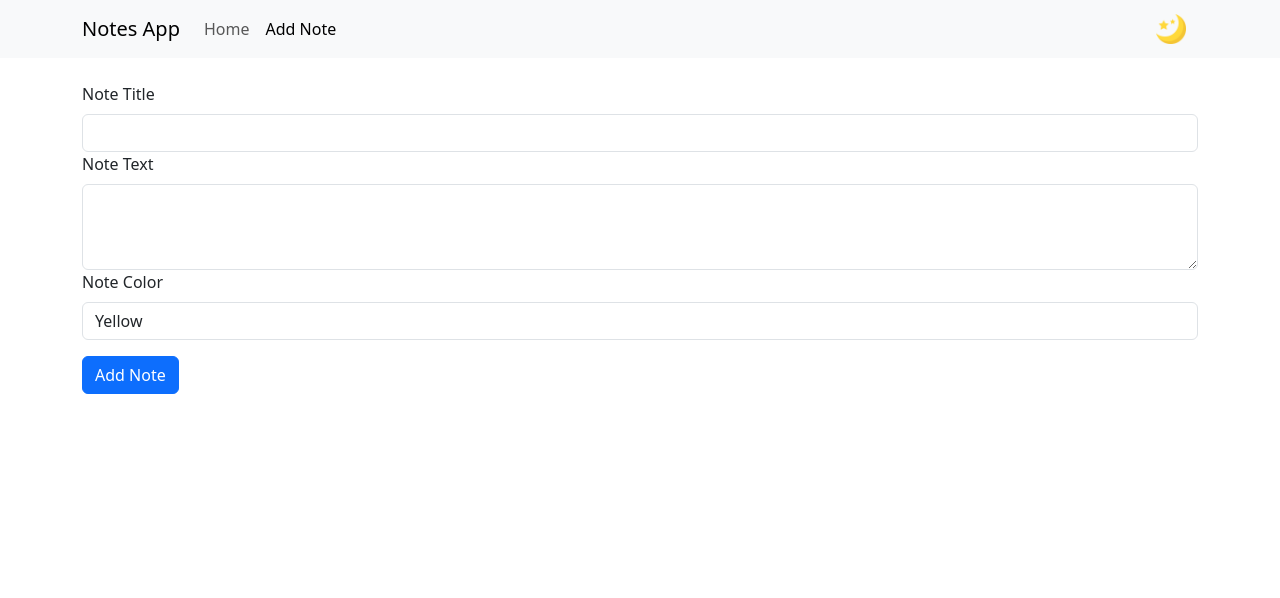
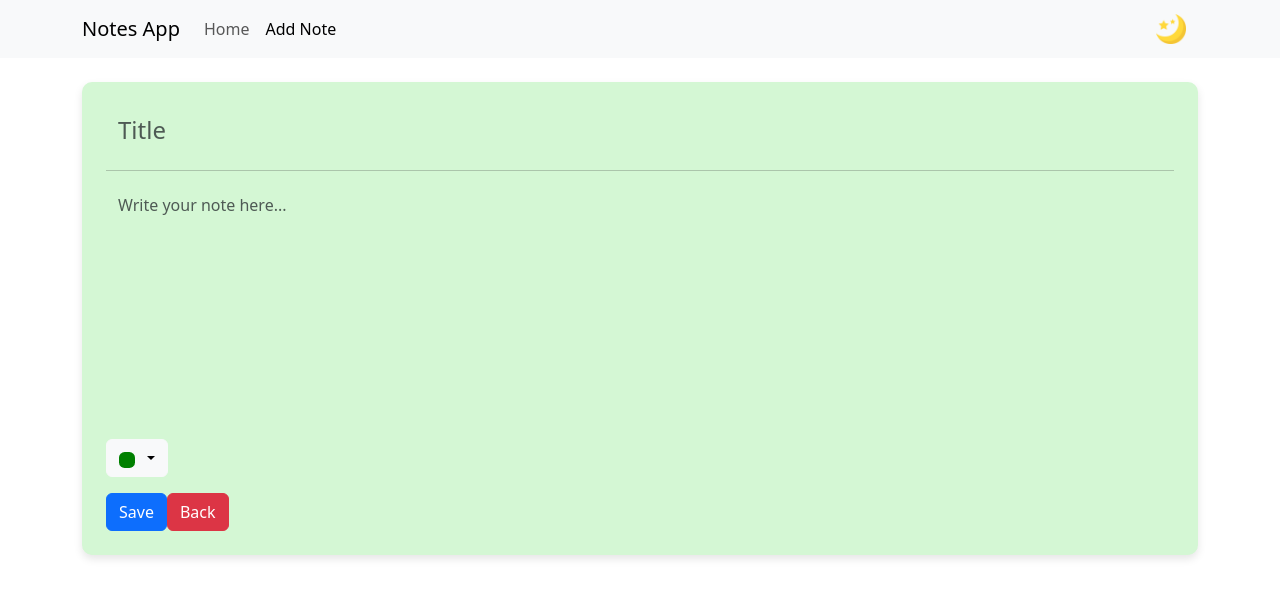
Before and after one commit to CATT-CODE/react-notes-app, a React (Vite) app: page /add in a window 1280 px wide. Shown: the top 598 px of the page. Built offline with nearby package versions, Linux system fonts and the light colour scheme.

Commit message:
Updated Edit and Add Note styling to match notes list and ability to change tag color

```diff
--- a/src/components/ColorFilterDropdown.jsx
+++ b/src/components/ColorFilterDropdown.jsx
@@ -3,7 +3,7 @@ import './ColorFilterDropdown.css';
 
 const colorOptions = [
   { value: '', label: 'None', color: 'transparent' },
-  { value: 'yellow', label: 'Yellow', color: '#fef68a' },
+  { value: 'yellow', label: 'Yellow', color: '#fffbae' },
   { value: 'green', label: 'Green', color: '#d4f7d4' },
   { value: 'purple', label: 'Purple', color: '#e4d7f5' },
   { value: 'pink', label: 'Pink', color: '#fbd7f5' },
@@ -11,9 +11,10 @@ const colorOptions = [
   { value: 'blue', label: 'Blue', color: '#d4e9f7' }
 ];
 
+// eslint-disable-next-line react/prop-types
 const ColorFilterDropdown = ({ selectedColor, onSelectColor }) => {
   return (
-    <Dropdown>
+    <Dropdown className='dropdown' >
       <Dropdown.Toggle variant="light" id="dropdown-basic">
         {selectedColor ? (
           <span className="color-swatch" style={{ backgroundColor: selectedColor }}></span>
--- a/src/components/Header.jsx
+++ b/src/components/Header.jsx
@@ -2,7 +2,7 @@ import { useContext } from 'react';
 import { Navbar, Nav, Button, Container } from 'react-bootstrap';
 import { LinkContainer } from 'react-router-bootstrap';
 import { NoteContext } from '../context/NoteContext';
-import './Header.css'; // Import the CSS file for additional styles
+import './Header.css';
 
 function Header() {
   const { darkMode, toggleDarkMode } = useContext(NoteContext);
--- a/src/components/NoteAdd.jsx
+++ b/src/components/NoteAdd.jsx
@@ -1,67 +1,77 @@
-import { useState, useContext } from 'react';
+import { useContext, useState } from 'react';
 import { useNavigate } from 'react-router-dom';
 import { NoteContext } from '../context/NoteContext';
-import { Form, Button } from 'react-bootstrap';
+import { Form, Button, Container } from 'react-bootstrap';
+import ColorFilterDropdown from './ColorFilterDropdown';
+import './NoteEditAdd.css';
 
-const NoteAdd = () => {
-  const [noteText, setNoteText] = useState('');
-  const [noteTitle, setNoteTitle] = useState('');
-  const [noteColor, setNoteColor] = useState('yellow');
+function NoteAdd() {
   const { addNote } = useContext(NoteContext);
   const navigate = useNavigate();
+  const [note, setNote] = useState({
+    title: '',
+    text: '',
+    color: 'green'
+  });
+
+  const handleChange = (e) => {
+    const { name, value } = e.target;
+    setNote({
+      ...note,
+      [name]: value
+    });
+  };
+
+  const handleColorChange = (color) => {
+    if (color === '') {
+      color = 'yellow'
+    }
+    setNote({
+      ...note,
+      color: color
+    });
+  };
 
   const handleSubmit = (e) => {
     e.preventDefault();
-    if (noteTitle.trim() && noteText.trim()) {
     addNote({
-        id: Date.now(),
-        title: noteTitle,
-        text: noteText,
-        color: noteColor,
+      ...note,
+      id: Date.now()
     });
-      setNoteTitle('');
-      setNoteText('');
     navigate('/');
-    }
   };
 
   return (
+    <Container className={`sticky-note-container ${note.color}`}>
       <Form onSubmit={handleSubmit}>
         <Form.Group>
-        <Form.Label>Note Title</Form.Label>
           <Form.Control
             type="text"
-          value={noteTitle}
-          onChange={(e) => setNoteTitle(e.target.value)}
+            placeholder="Title"
+            value={note.title}
+            name="title"
+            onChange={handleChange}
+            className="sticky-note-title"
           />
         </Form.Group>
+        <hr />
         <Form.Group>
-        <Form.Label>Note Text</Form.Label>
           <Form.Control
             as="textarea"
-          rows={3}
-          value={noteText}
-          onChange={(e) => setNoteText(e.target.value)}
+            rows={10}
+            placeholder="Write your note here..."
+            value={note.text}
+            name="text"
+            onChange={handleChange}
+            className="sticky-note-text"
           />
         </Form.Group>
-      <Form.Group>
-        <Form.Label>Note Color</Form.Label>
-        <Form.Control
-          as="select"
-          value={noteColor}
-          onChange={(e) => setNoteColor(e.target.value)}
-        >
-          <option value="yellow">Yellow</option>
-          <option value="green">Green</option>
-          <option value="purple">Purple</option>
-          <option value="pink">Pink</option>
-          <option value="orange">Orange</option>
-          <option value="blue">Blue</option>
-        </Form.Control>
-      </Form.Group>
-      <Button variant="primary" type="submit" className="mt-3">Add Note</Button>
+        <ColorFilterDropdown selectedColor={note.color} onSelectColor={handleColorChange} />
+        <Button variant="primary" type="submit" className="mt-3 mr-2">Save</Button>
+        <Button variant="danger" onClick={() => { navigate('/') }} className="mt-3">Back</Button>
       </Form>
+    </Container>
   );
-};
+}
 
 export default NoteAdd;
--- a/src/components/NoteEdit.jsx
+++ b/src/components/NoteEdit.jsx
@@ -1,79 +1,72 @@
-import { useContext } from 'react';
+import { useContext, useEffect, useState } from 'react';
 import { useParams, useNavigate } from 'react-router-dom';
 import { NoteContext } from '../context/NoteContext';
-import { Form, Button } from 'react-bootstrap';
+import { Form, Button, Container } from 'react-bootstrap';
+import ColorFilterDropdown from './ColorFilterDropdown';
+import './NoteEditAdd.css';
 
 function NoteEdit() {
   const { id } = useParams();
-  const { notes, deleteNote, updateNote } = useContext(NoteContext);
+  const { notes, updateNote } = useContext(NoteContext);
   const navigate = useNavigate();
+  const [note, setNote] = useState(null);
 
-  const note = notes.find(note => note.id === Number(id));
+  useEffect(() => {
+    const currentNote = notes.find(note => note.id === Number(id));
+    if (currentNote) {
+      setNote(currentNote);
+    }
+  }, [id, notes]);
 
-  const handleUpdate = (e) => {
-    e.preventDefault();
-    const updatedTitle = e.target.elements.noteTitle.value;
-    const updatedText = e.target.elements.noteText.value;
-    const updatedColor = e.target.elements.noteColor.value;
-
-    updateNote({
-      ...note,
-      title: updatedTitle,
-      text: updatedText,
-      color: updatedColor
-    });
-
-    navigate('/');
+  const handleChange = (e) => {
+    const { name, value } = e.target;
+    const updatedNote = { ...note, [name]: value };
+    setNote(updatedNote);
+    updateNote(updatedNote);
   };
 
+  const handleColorChange = (color) => {
+    if (color === '') {
+      color = 'yellow'
+    }
+    const updatedNote = { ...note, color: color };
+    setNote(updatedNote);
+    updateNote(updatedNote);
+  };
+
+  if (!note) {
+    return <div>Loading...</div>;
+  }
+
   return (
-    <>
-      <Form onSubmit={handleUpdate}>
+    <Container className={`sticky-note-container ${note.color}`}>
+      <Form>
         <Form.Group>
-          <Form.Label>Note Title</Form.Label>
           <Form.Control
             type="text"
-            defaultValue={note.title}
-            name="noteTitle"
+            placeholder="Title"
+            value={note.title}
+            name="title"
+            onChange={handleChange}
+            className="sticky-note-title"
           />
         </Form.Group>
+        <hr />
         <Form.Group>
-          <Form.Label>Note Text</Form.Label>
           <Form.Control
             as="textarea"
-            rows={3}
-            defaultValue={note.text}
-            name="noteText"
+            rows={10}
+            placeholder="Write your note here..."
+            value={note.text}
+            name="text"
+            onChange={handleChange}
+            className="sticky-note-text"
           />
         </Form.Group>
-        <Form.Group>
-          <Form.Label>Note Color</Form.Label>
-          <Form.Control
-            as="select"
-            defaultValue={note.color}
-            name="noteColor"
-          >
-            <option value="yellow">Yellow</option>
-            <option value="green">Green</option>
-            <option value="purple">Purple</option>
-            <option value="pink">Pink</option>
-            <option value="orange">Orange</option>
-            <option value="blue">Blue</option>
-          </Form.Control>
-        </Form.Group>
-        <Button variant="primary" type="submit" className="mt-3 mr-2">Save</Button>
-        <Button
-          variant="danger"
-          className="mt-3 ml-2"
-          onClick={() => {
-            deleteNote(note.id);
-            navigate('/');
-          }}
-        >
-          Delete
-        </Button>
+        <ColorFilterDropdown selectedColor={note.color} onSelectColor={handleColorChange} />
+        <Button variant="danger" onClick={() => { navigate('/') }} className="mt-3">Back</Button>
       </Form>
-    </>
+    </Container>
   );
 }
 
--- /dev/null
+++ b/src/components/NoteEditAdd.css
@@ -0,0 +1,61 @@
+.sticky-note-container {
+  border-radius: 10px;
+  box-shadow: 0 4px 8px rgba(0, 0, 0, 0.1);
+  padding: 1.5rem;
+  margin-top: 1rem;
+}
+
+.sticky-note-container.yellow {
+  background-color: #fffbae;
+}
+
+.sticky-note-container.green {
+  background-color: #d4f7d4;
+}
+
+.sticky-note-container.purple {
+  background-color: #e4d7f5;
+}
+
+.sticky-note-container.pink {
+  background-color: #fbd7f5;
+}
+
+.sticky-note-container.orange {
+  background-color: #ffe5b4;
+}
+
+.sticky-note-container.blue {
+  background-color: #d4e9f7;
+}
+
+.sticky-note-title, .sticky-note-text {
+  background-color: transparent;
+  border: none;
+  font-size: 1rem;
+  color: #333;
+}
+
+.sticky-note-title {
+  font-size: 1.5rem;
+  border-bottom: 1px solid #333;
+  margin-bottom: 1rem;
+  border: none;
+}
+
+.sticky-note-text {
+  height: auto;
+  min-height: 200px;
+  resize: none;
+}
+
+.sticky-note-title:focus, .sticky-note-text:focus {
+  outline: none;
+  box-shadow: none;
+  background-color: transparent;
+}
+
+hr {
+  margin-top: 0;
+  border-color: #333;
+}
--- a/src/components/NoteList.css
+++ b/src/components/NoteList.css
@@ -5,7 +5,7 @@
   }
 
   .card.sticky-note.yellow {
-    background-color: #fef68a;
+    background-color: #fffbae;
   }
 
   .card.sticky-note.green {
--- a/src/components/NoteList.jsx
+++ b/src/components/NoteList.jsx
@@ -3,7 +3,7 @@ import { NoteContext } from '../context/NoteContext';
 import { Card, Row, Col, Form } from 'react-bootstrap';
 import { Link } from 'react-router-dom';
 import './NoteList.css';
-import ColorFilterDropdown from './ColorFilterDropdown'; // Import the custom dropdown
+import ColorFilterDropdown from './ColorFilterDropdown';
 
 const NoteList = () => {
   const { notes, deleteNote } = useContext(NoteContext);
```
Also changed, not shown: 1 other file (tests, documents, lock files or other folders). Lines whose indentation alone changed are shown as unchanged.
